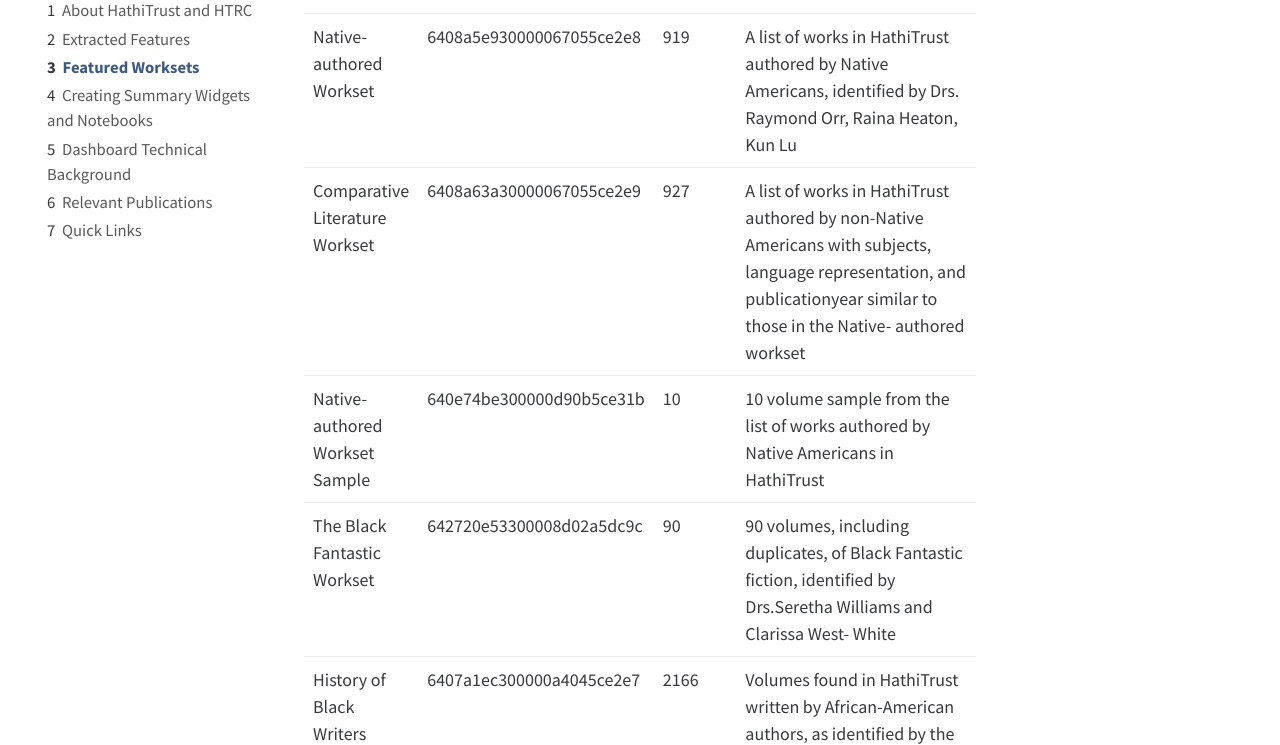
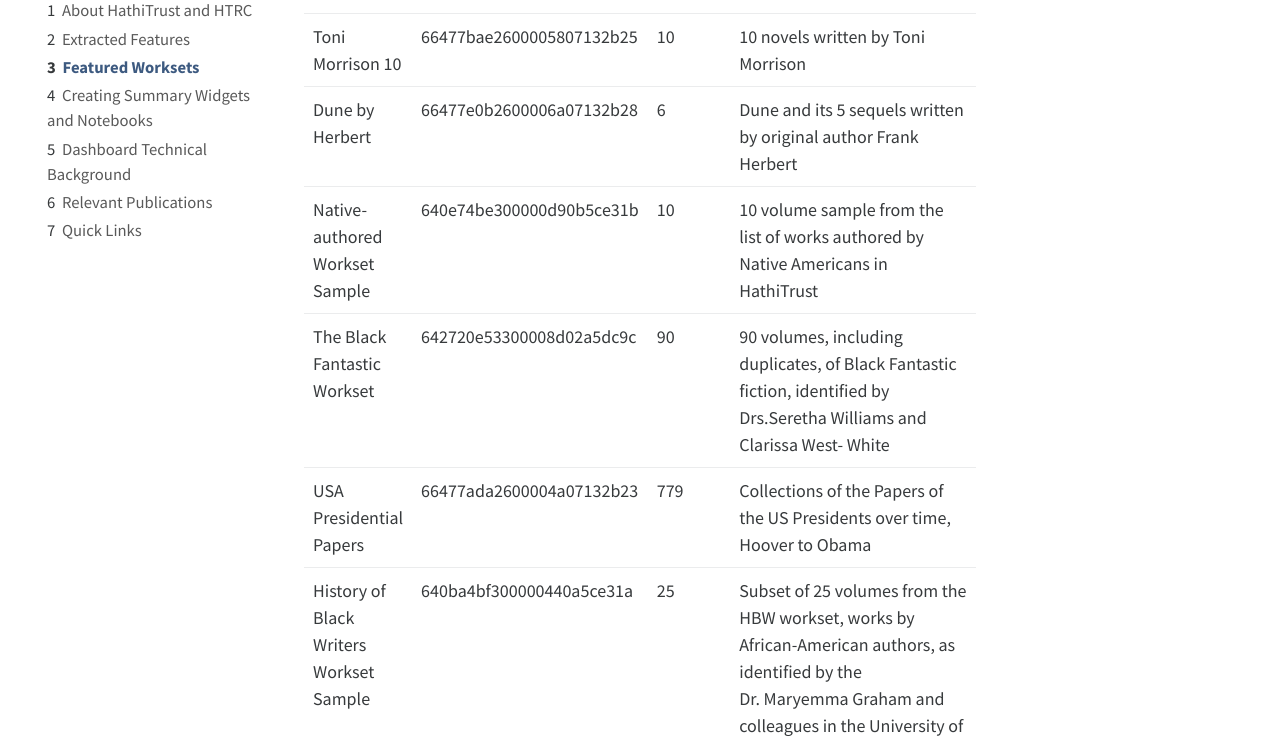
Before and after one commit to htrc/torchlite-handbook, a plain HTML site: page worksets.html in a window 1280 px wide. Shown: the part 237-982 px from the top of the page. Drawn offline with Linux system fonts and the light colour scheme.

Commit message:
Updated the featured worksets
Updated the featured worksets with Ryan's new featured worksets.

```diff
--- a/sitemap.xml
+++ b/sitemap.xml
@@ -46,7 +46,7 @@
   </url>
   <url>
     <loc>https://htrc.github.io/torchlite-handbook/worksets.html</loc>
-    <lastmod>2024-04-30T21:11:28.849Z</lastmod>
+    <lastmod>2024-05-17T16:26:31.567Z</lastmod>
   </url>
   <url>
     <loc>https://htrc.github.io/torchlite-handbook/widget.html</loc>
--- a/worksets.html
+++ b/worksets.html
@@ -225,16 +225,16 @@ ul.task-list li input[type="checkbox"] {
 <td>Description</td>
 </tr>
 <tr class="even">
-<td>Native-authored Workset</td>
-<td>6408a5e930000067055ce2e8</td>
-<td>919</td>
-<td>A list of works in HathiTrust authored by Native Americans, identified by Drs. Raymond Orr, Raina Heaton, Kun Lu</td>
+<td>Toni Morrison 10</td>
+<td>66477bae2600005807132b25</td>
+<td>10</td>
+<td>10 novels written by Toni Morrison</td>
 </tr>
 <tr class="odd">
-<td>Comparative Literature Workset</td>
-<td>6408a63a30000067055ce2e9</td>
-<td>927</td>
-<td>A list of works in HathiTrust authored by non-Native Americans with subjects, language representation, and publicationyear similar to those in the Native- authored workset</td>
+<td>Dune by Herbert</td>
+<td>66477e0b2600006a07132b28</td>
+<td>6</td>
+<td>Dune and its 5 sequels written by original author Frank Herbert</td>
 </tr>
 <tr class="even">
 <td>Native-authored Workset Sample</td>
@@ -249,16 +249,16 @@ ul.task-list li input[type="checkbox"] {
 <td>90 volumes, including duplicates, of Black Fantastic fiction, identified by Drs.Seretha Williams and Clarissa West- White</td>
 </tr>
 <tr class="even">
-<td>History of Black Writers Workset</td>
-<td>6407a1ec300000a4045ce2e7</td>
-<td>2166</td>
-<td>Volumes found in HathiTrust written by African-American authors, as identified by the Dr.&nbsp;Maryemma Graham and colleagues in the University of Kansas’s Project on the History of Black Writing</td>
+<td>USA Presidential Papers</td>
+<td>66477ada2600004a07132b23</td>
+<td>779</td>
+<td>Collections of the Papers of the US Presidents over time, Hoover to Obama</td>
 </tr>
 <tr class="odd">
 <td>History of Black Writers Workset Sample</td>
 <td>640ba4bf300000440a5ce31a</td>
 <td>25</td>
-<td>25 sample volumes from “History of Black Writers” Workset</td>
+<td>Subset of 25 volumes from the HBW workset, works by African-American authors, as identified by the Dr.&nbsp;Maryemma Graham and colleagues in the University of Kansas’ Project on the History of Black Writing</td>
 </tr>
 </tbody>
 </table>
@@ -268,6 +268,8 @@ ul.task-list li input[type="checkbox"] {
 <ul>
 <li><p>uva.x001016358, The children of Sisyphus by Orlando Patterson</p></li>
 <li><p>mdp.39015016452230, Trumbull park, a novel by Frank London Brown</p></li>
+<li><p>hvd.32044126865930, Norton Anthology of Poetry, 5th Edition Edited by Margaret Ferguson, Mary Jo Salter, Jon Stallworthy</p></li>
+<li><p>mdp.39015066068183, Relativity: the special and general theory Albert Einstein (translated by Robert W Lawson)</p></li>
 </ul>
 <div class="quarto-figure quarto-figure-center">
 <figure class="figure">
```
Also changed, not shown: search.json.
